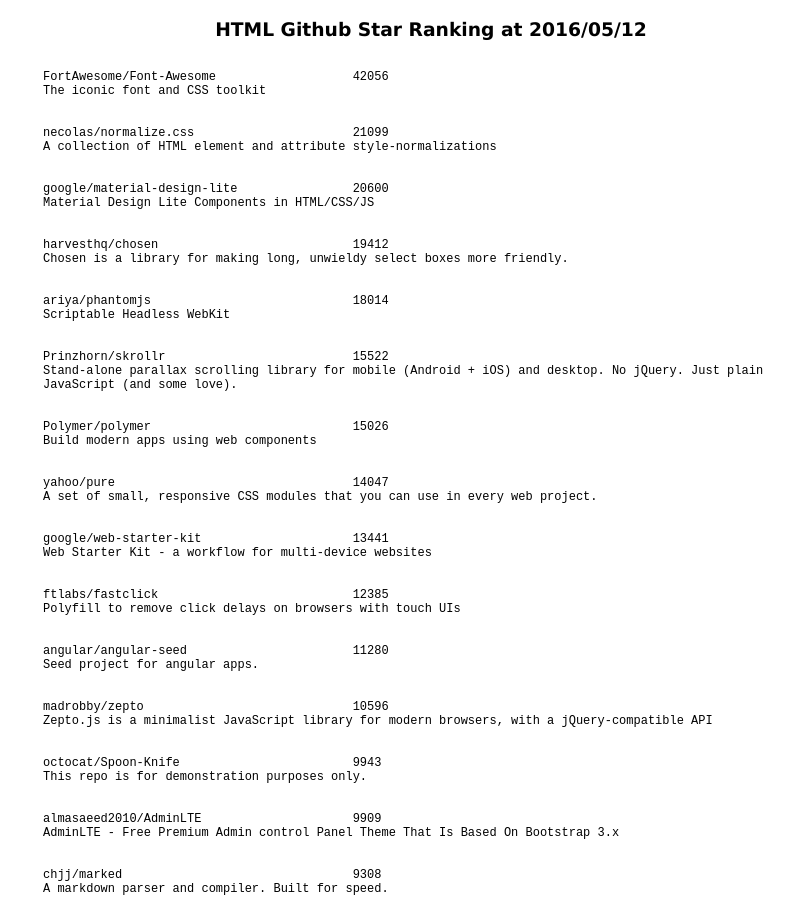
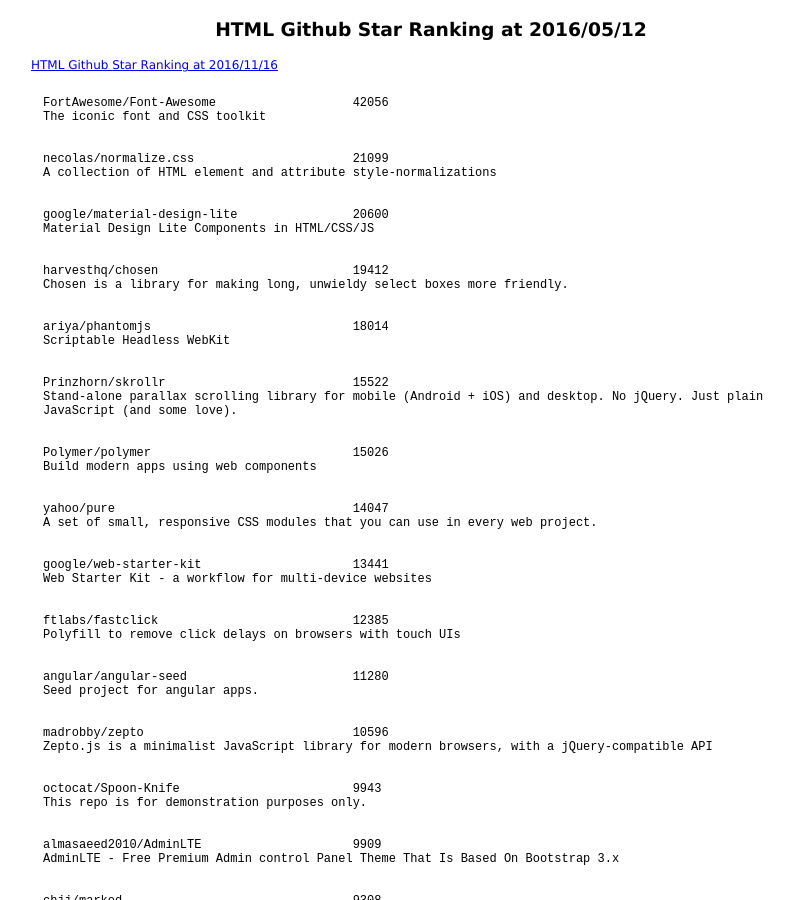
Before and after one commit to 38elements/38elements.github.com, a Jekyll site: the page built from _posts/2016-05-12-html-repository-github-star-ranking.md, in a window 1280 px wide and 900 px high. Shown: the whole window, without its empty margins (209-1003 px from the left). Built offline with Jekyll 4.4.1, drawn with Linux system fonts in a browser that asks for light colours.

Commit message:
Update 2016-05-12-html-repository-github-star-ranking.md

```diff
--- a/_posts/2016-05-12-html-repository-github-star-ranking.md
+++ b/_posts/2016-05-12-html-repository-github-star-ranking.md
@@ -2,6 +2,7 @@
 layout: posts
 title: HTML Github Star Ranking at 2016/05/12
 ---
+[HTML Github Star Ranking at 2016/11/16](/2016/11/16/html-repository-github-star-ranking.html)
 <pre style="background-color: white;border: none;">
 FortAwesome/Font-Awesome                   42056
 The iconic font and CSS toolkit
```
